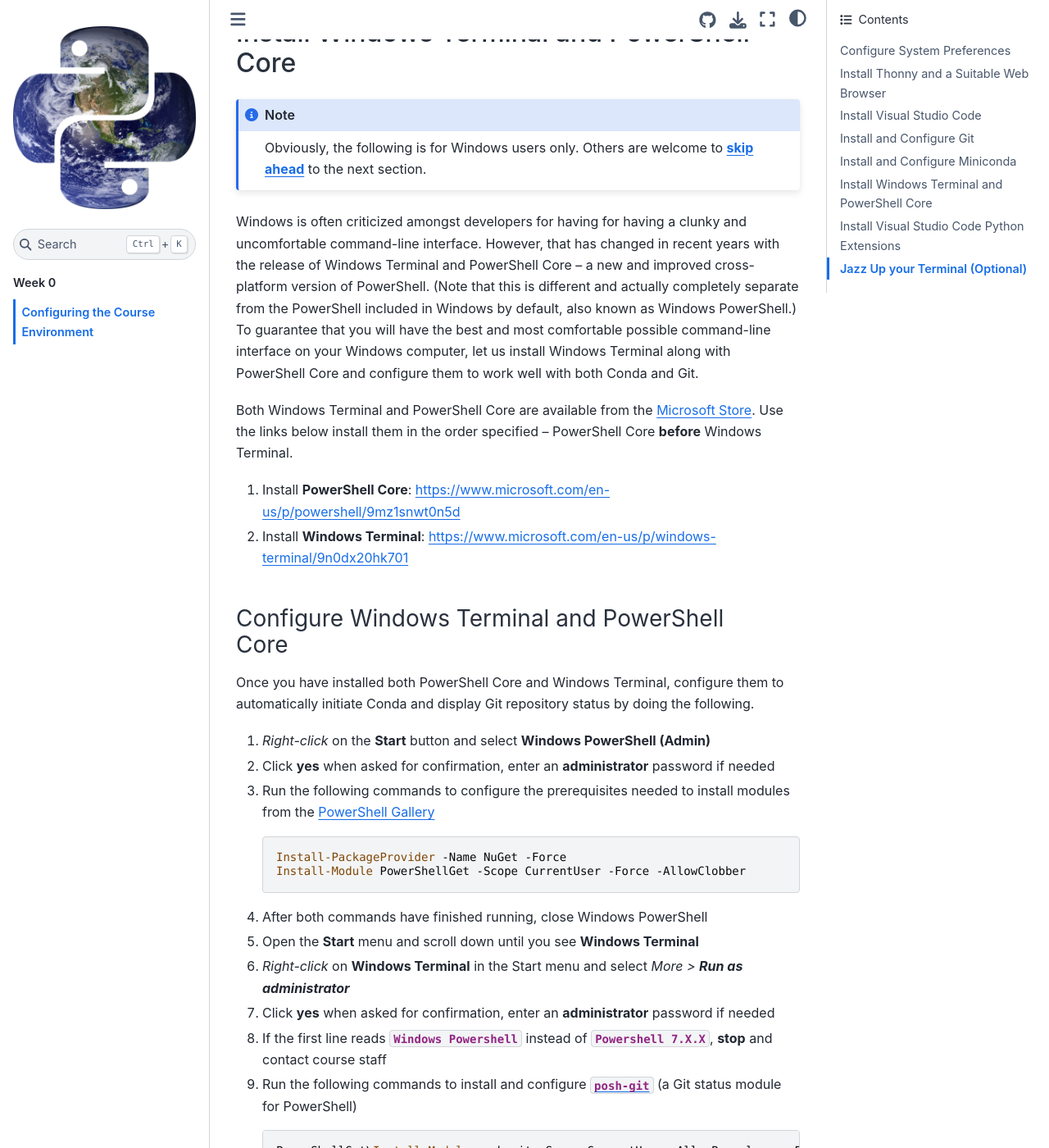
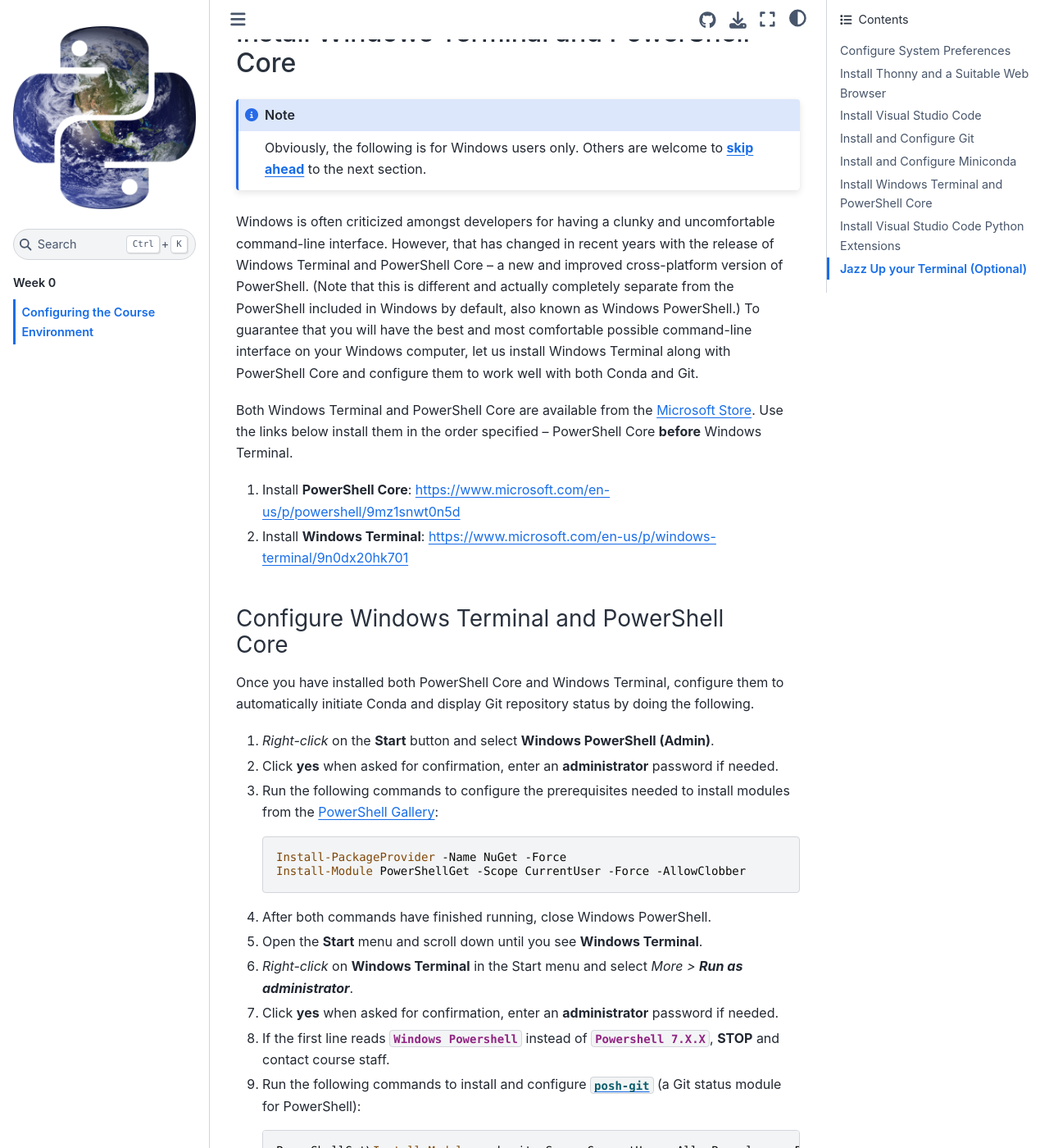
Before and after one commit to uep239/uep239.github.io, a Jupyter Book: the page built from source/wk00/setup.md, in a window 1280 px wide and 1400 px high, scrolled down 5751 px. Shown: the whole window at 82% size. Built offline with Jupyter Book 1.0.4 settings and Sphinx 7.4.7 and the Sphinx Book theme 1.1.4, drawn with Linux system fonts in a browser that asks for light colours; some of the changed lines change nothing that is shown; some of the changed text lies outside the part shown.

Commit message:
rewrite windows terminal section

````diff
--- a/source/wk00/setup.md
+++ b/source/wk00/setup.md
@@ -381,7 +381,7 @@
 Obviously, the following is for Windows users only. Others are welcome to [**skip ahead**](#install-visual-studio-code-python-extensions) to the next section.
 ```
 
-Windows is often criticized amongst developers for having for having a clunky and uncomfortable command-line interface. However, that has changed in recent years with the release of Windows Terminal and PowerShell Core – a new and improved cross-platform version of PowerShell. (Note that this is different and actually completely separate from the PowerShell included in Windows by default, also known as Windows PowerShell.) To guarantee that you will have the best and most comfortable possible command-line interface on your Windows computer, let us install Windows Terminal along with PowerShell Core and configure them to work well with both Conda and Git.
+Windows is often criticized amongst developers for having a clunky and uncomfortable command-line interface. However, that has changed in recent years with the release of Windows Terminal and PowerShell Core – a new and improved cross-platform version of PowerShell. (Note that this is different and actually completely separate from the PowerShell included in Windows by default, also known as Windows PowerShell.) To guarantee that you will have the best and most comfortable possible command-line interface on your Windows computer, let us install Windows Terminal along with PowerShell Core and configure them to work well with both Conda and Git.
 
 Both Windows Terminal and PowerShell Core are available from the [Microsoft Store](https://www.microsoft.com/en-us/store/apps/windows). Use the links below install them in the order specified – PowerShell Core **before** Windows Terminal.
 
@@ -392,45 +392,44 @@
 
 Once you have installed both PowerShell Core and Windows Terminal, configure them to automatically initiate Conda and display Git repository status by doing the following.
 
-1. *Right-click* on the **Start** button and select **Windows PowerShell (Admin)**
-2. Click **yes** when asked for confirmation, enter an **administrator** password if needed
-3. Run the following commands to configure the prerequisites needed to install modules from the  [PowerShell Gallery](https://www.powershellgallery.com/)
+1. *Right-click* on the **Start** button and select **Windows PowerShell (Admin)**.
+2. Click **yes** when asked for confirmation, enter an **administrator** password if needed.
+3. Run the following commands to configure the prerequisites needed to install modules from the  [PowerShell Gallery](https://www.powershellgallery.com/):
     ```powershell
     Install-PackageProvider -Name NuGet -Force
     Install-Module PowerShellGet -Scope CurrentUser -Force -AllowClobber
     ```
-4. After both commands have finished running, close Windows PowerShell
-5. Open the **Start** menu and scroll down until you see **Windows Terminal**
-6. *Right-click* on **Windows Terminal** in the Start menu and select *More > __Run as administrator__*
-7. Click **yes** when asked for confirmation, enter an **administrator** password if needed
-8. If the first line reads **`Windows Powershell`** instead of **`Powershell 7.X.X`**, **stop** and contact course staff
-9. Run the following commands to install and configure [**`posh-git`**](https://github.com/dahlbyk/posh-git) (a Git status module for PowerShell)
+4. After both commands have finished running, close Windows PowerShell.
+5. Open the **Start** menu and scroll down until you see **Windows Terminal**.
+6. *Right-click* on **Windows Terminal** in the Start menu and select *More > __Run as administrator__*.
+7. Click **yes** when asked for confirmation, enter an **administrator** password if needed.
+8. If the first line reads **`Windows Powershell`** instead of **`Powershell 7.X.X`**, **STOP** and contact course staff.
+9. Run the following commands to install and configure [`posh-git`](https://github.com/dahlbyk/posh-git) (a Git status module for PowerShell):
     ```powershell
     PowerShellGet\Install-Module posh-git -Scope CurrentUser -AllowPrerelease -Force
     Add-PoshGitToProfile
     ```
-10. Run the following commands to open your PowerShell profile configuration file in Notepad
+10. Run the following command to open your PowerShell profile configuration file in Notepad:
     ```powershell
-    cd ~\Documents\PowerShell
-    notepad Microsoft.PowerShell_profile.ps1
+    notepad (Resolve-Path ~\Documents\PowerShell\Microsoft.PowerShell_profile.ps1)
     ```
-11. Confirm that the file contents are as follows, **stop** and contact course staff if that is not the case
+11. Confirm that the file contents are as follows, **STOP** and contact course staff if that is not the case:
     ```powershell
     Import-Module posh-git
     ```
-12. Modify the file so that it contains the following instead
+12. Modify the file so that it contains the following instead:
     ```powershell
     Import-Module posh-git
     Invoke-Expression (Resolve-Path "~\miniconda3\shell\condabin\conda-hook.ps1")
     Invoke-Conda activate (Resolve-Path "~\miniconda3")
     clear
     ```
-13. Save the file via *File > Save* or by pressing **Ctrl+S**
-14. Close Notepad
-15. Close **Windows Terminal** and restart it via ***Start > Windows Terminal***
-16. Confirm that the line where you enter your commands now begins with **`(base)`**
-    - **If yes**, you are all set and should now use **Windows Terminal** for anything command-line related
-    - **If not**, contact the course staff for assistance
+13. Save the file via *File > Save* or by pressing **Ctrl+S**.
+14. Close Notepad.
+15. Close **Windows Terminal** and restart it via ***Start > Windows Terminal***.
+16. Confirm that the line where you enter your commands now begins with **`(base)`**.
+    - **IF YES**, you are all set and should now use **Windows Terminal** for anything command-line related.
+    - **IF NOT**, contact the course staff for assistance.
 
 
 ## Install Visual Studio Code Python Extensions
````
